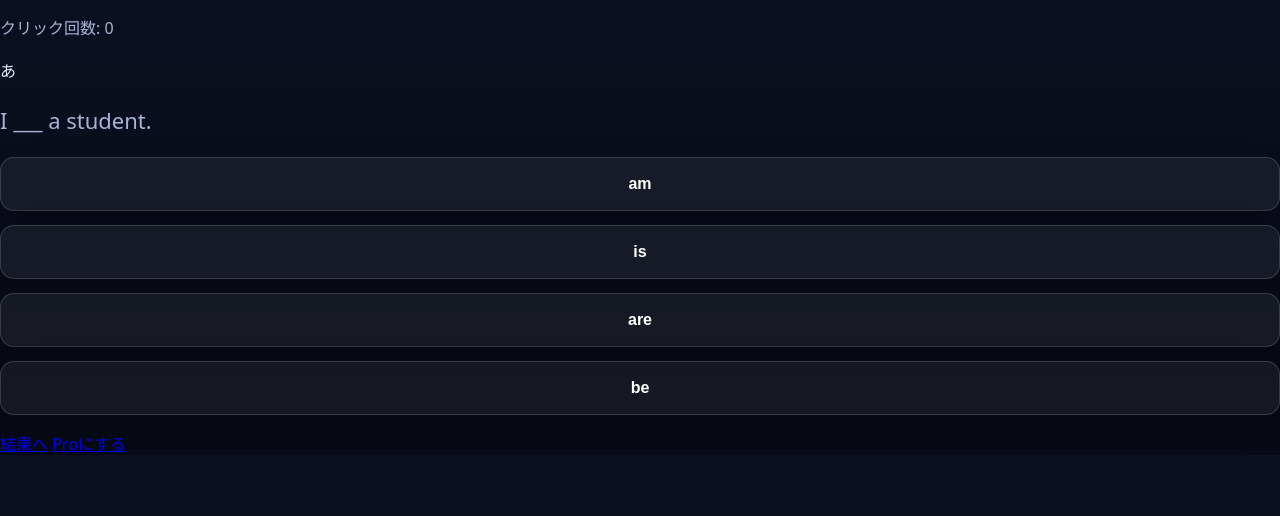
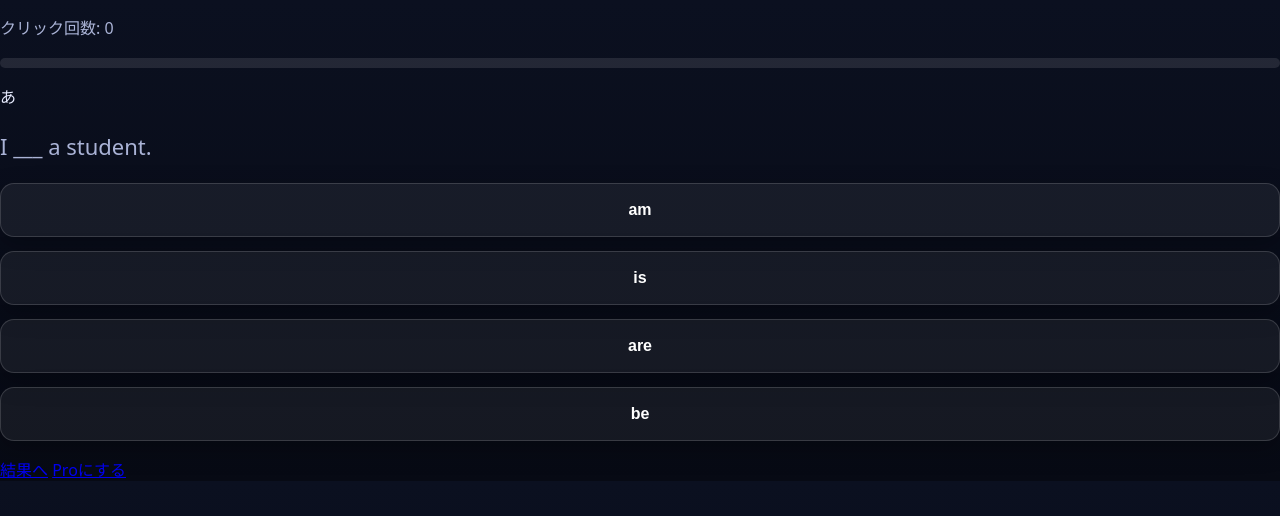
Before and after one commit to eliasenmanuel200531-oss/english-quize, a plain HTML site: page eigo.html in a window 1280 px wide. Drawn offline with Linux system fonts and the light colour scheme.

Commit message:
Update eigo.html

```diff
--- a/eigo.html
+++ b/eigo.html
@@ -144,6 +144,21 @@
     gap:10px;
     flex-wrap: wrap;
   }
+  .progress-bar {
+  width: 100%;
+  height: 10px;
+  background: rgba(255,255,255,0.1);
+  border-radius: 10px;
+  margin-bottom: 16px;
+  overflow: hidden;
+}
+
+.progress-fill {
+  height: 100%;
+  width: 0%;
+  background: linear-gradient(90deg, #6ea8ff, #4cc9f0);
+  transition: width 0.3s ease;
+}
 @media (max-width: 600px) {
   #question {
     font-size: 18px;
@@ -162,6 +177,9 @@
 </head>
 <body>
   <p>クリック回数: <span id="">0</span></p>
+    <div class="progress-bar">
+  <div class="progress-fill" id="progressFill"></div>
+</div>
   <a>あ</a>
    <p id="question"></p>
     <div class="choices">
```
